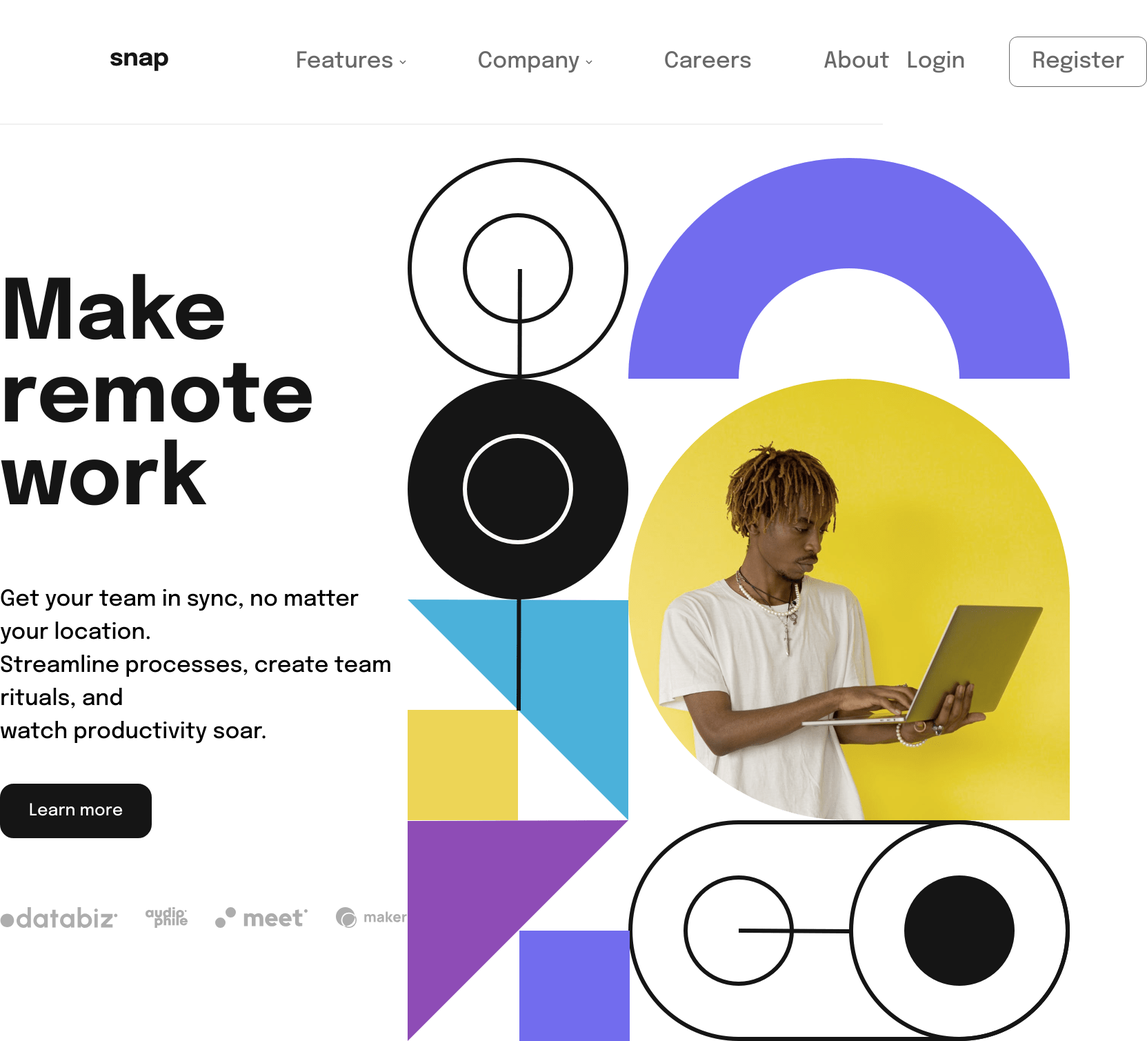
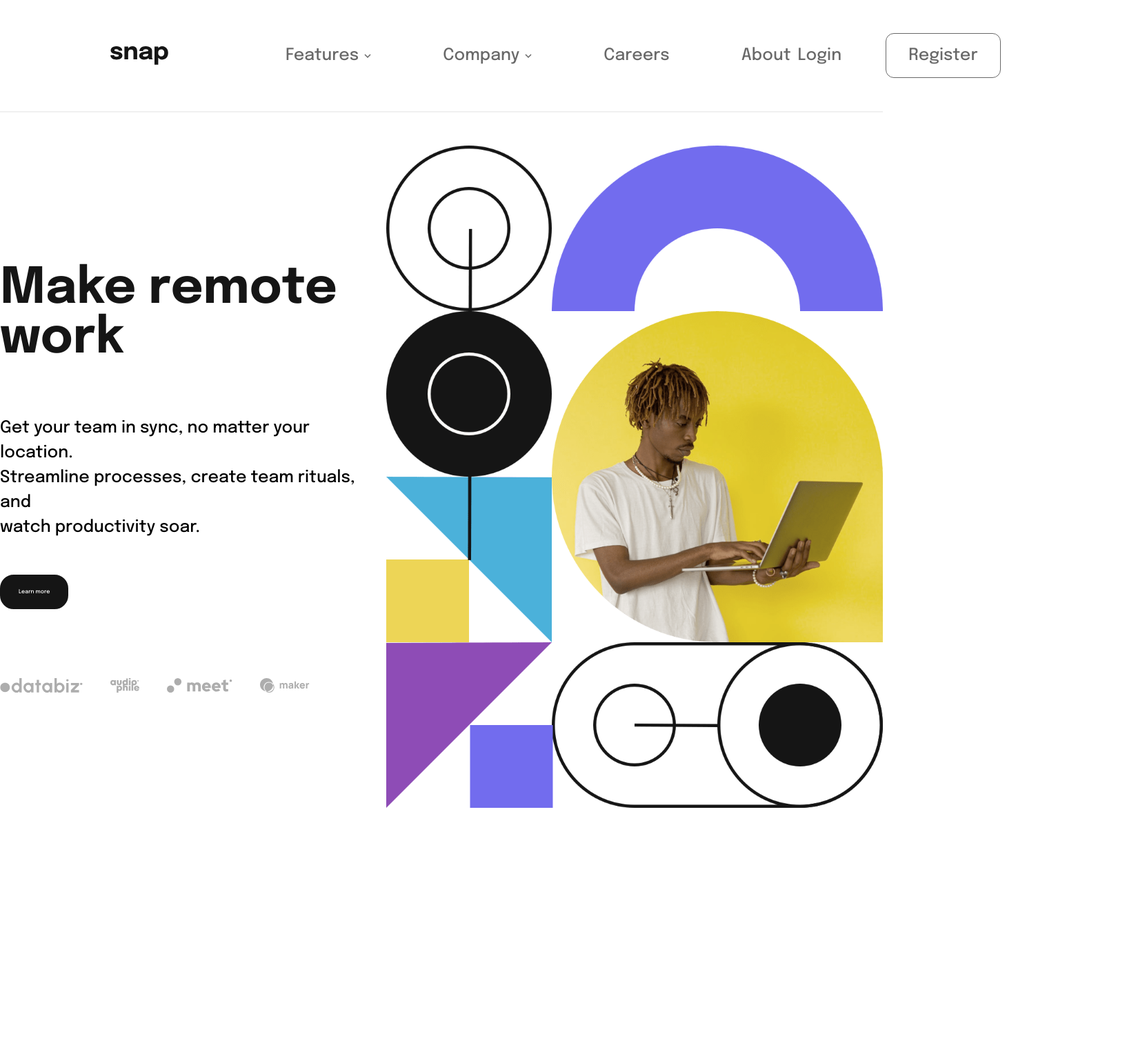
Before and after one commit to LucasCanal/Website-Work-Remote-Mobile, a plain HTML site: page index.html in a window 1280 px wide. Shown: the whole page at 69% size, 1663 px wide, since content can reach past the window. After the commit the page ends 1175 px from the top, so only its background shows below. Drawn offline with Linux system fonts and the light colour scheme.

Commit message:
Ajusta tamanhos e layout responsivo

```diff
--- a/style.css
+++ b/style.css
@@ -16,7 +16,6 @@ body {
   justify-content: space-between;
   padding: 3rem 10rem;
   border-bottom: 2px solid #f0f0f0;
-  font-size: 2rem;
 }
 
 /* Agrupa logo e menu */
@@ -40,7 +39,7 @@ body {
   display: flex;
   align-items: center;
   list-style: none;
-  padding: 25px;
+  padding: 10px;
   gap: 6.5rem;
 }
 
@@ -48,7 +47,7 @@ body {
   text-decoration: none;
   color: hsl(0, 0%, 41%);
   transition: color 0.3s;
-  font-size: 2rem;
+  font-size: 1.5rem;
 }
 
 .nav-links a:hover {
@@ -66,7 +65,7 @@ body {
 .auth-buttons a {
   text-decoration: none;
   font-weight: 500;
-  font-size: 2rem;
+  font-size: 1.5rem;
 }
 
 .login {
@@ -95,7 +94,7 @@ body {
 }
 
 h1 {
-  font-size: 7.5rem;
+  font-size: 4.5rem;
   font-weight: 700;
   color: #151515;
   line-height: 1;
@@ -105,7 +104,7 @@ h1 {
 
 
 p {
-  font-size: 2rem;
+  font-size: 1.5rem;
   line-height: 1.5;
   margin-bottom: 50px;
   white-space: pre-line;
@@ -118,9 +117,9 @@ p {
   color: #ffffff;
   /* Texto branco */
   font-family: 'Epilogue', sans-serif;
-  font-size: 1.5rem;
+  font-size: 0.5rem;
   font-weight: 500;
-  padding: 25px 40px;
+  padding: 19px 25px;
   border: 2px solid #151515;
   border-radius: 20px;
   /* Bordas arredondadas */
@@ -147,12 +146,12 @@ p {
 }
 
 .client-logos img {
-  height: 30px;
+  height: 21px;
   /* Altura fixa para manter o alinhamento */
 }
 
 .hero-image img {
-  width: 60rem;
+  width: 45rem;
 }
 
 .nav-links .dropdown {
@@ -165,7 +164,7 @@ p {
   border: none;
   font-family: 'Epilogue', sans-serif;
   font-size: inherit;
-  font-size: 2rem;
+  font-size: 1.5rem;
   color: #696969;
   cursor: pointer;
   display: flex;
@@ -212,15 +211,12 @@ p {
   color: #696969;
   cursor: pointer;
   display: flex;
+  padding: 0px 10px;
   /* Alinha o ícone e o texto lado a lado */
   align-items: center;
   gap: 10px;
-  font-size: 1.5rem;
+  font-size: 0.5rem;
   /* Espaço entre o ícone e o texto */
-}
-
-.dropdown-menu.show a {
-  font-size: 2rem;
 }
 
 .nav-links .dropdown {
```
